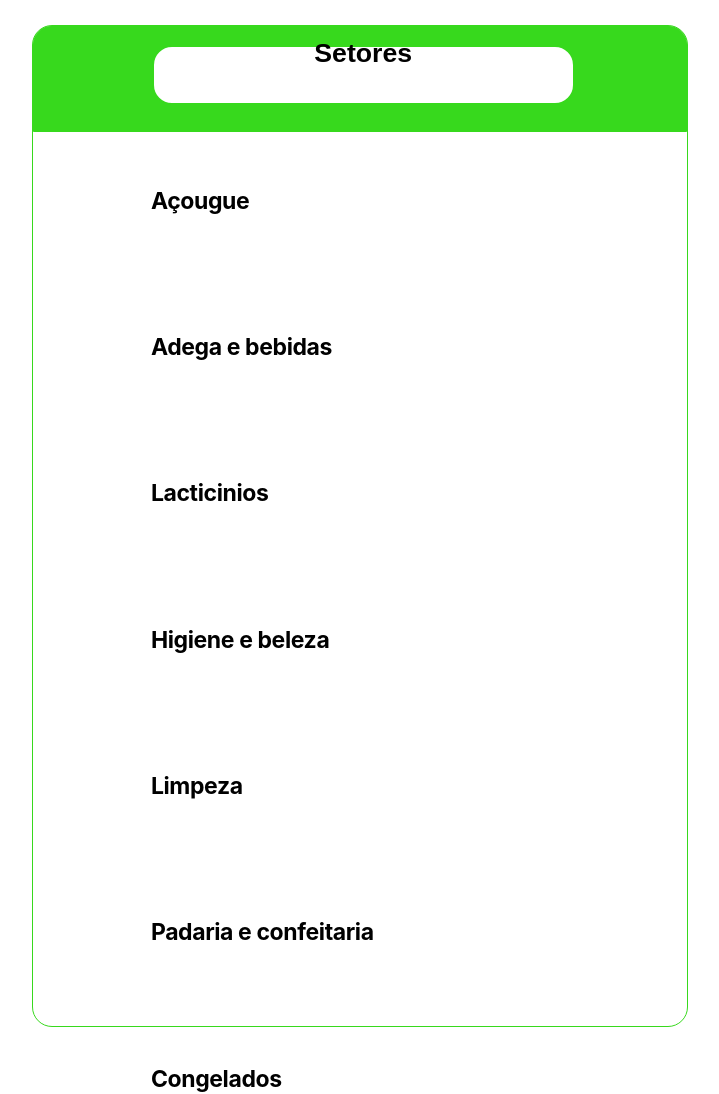
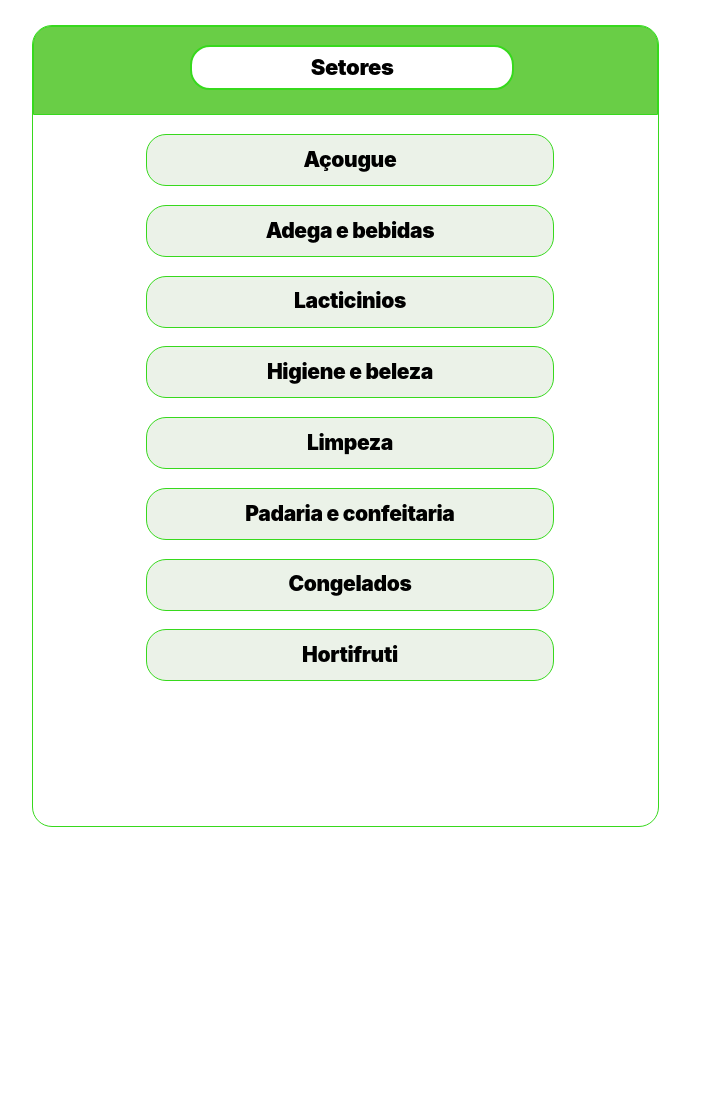
Before and after one commit to O-Carvalho/Smart-Cart, a plain HTML site: page src/Setores - outro/index.html in a window 1280 px wide. Shown: the top 1094 px of the page, without its empty margins (280-999 px from the left). After the commit the page ends 1057 px from the top, so only its background shows below. Drawn offline with Linux system fonts and the light colour scheme.

Commit message:
Update styles.css

```diff
--- a/src/Setores - outro/styles.css
+++ b/src/Setores - outro/styles.css
@@ -9,11 +9,12 @@
     border-radius: 20px;
     padding: 0%;
     margin-top: 3%;
-    height: 1000px;
+    height: 800px;
+    width: 625px;
 }
 
 .titulo {
-    background-color: #37D91D;
+    background-color: #69CE46;
     margin: 0%;
     border: 1px solid #37D91D;
     border-radius: 18px 18px 0 0 ;
@@ -24,40 +25,183 @@
     align-items: center;
     justify-content: center;
 
-    margin-left: 18%;
+    margin-left: 25%;
     margin-right: 10%;
     margin-top: 0%;
-    background-color: white;
-    height: 60px;
-    width: 65%;
+    background-color: #FFFFFF;
+    height: 45px;
+    width: 52%;
     padding: 0%;
     margin-bottom: 4%;
     border: 2px solid #37D91D;
     border-radius: 20px;
 }
 
-img {
-    display: flex;
-    align-items: top;
-
-    max-width:5px;
-    max-height:5px;
-    margin-bottom: 5%;
-}
-
-p {
+h1 {
     font-family: 'Inter';
     font-style: normal;
-    font-weight: 700;
-    font-size: 23px;
+    font-weight: 900;
+    font-size: 22px;
     line-height: 24px;
     display: flex;
     align-items: center;
 
-    padding-top: 57px;
+    padding-top: 31px;
 
 
     letter-spacing: -0.017em;
 
     color: #000000;
 }
+
+p {
+    font-family: 'Inter';
+    font-style: normal;
+    font-weight: 900;
+    font-size: 21px;
+    line-height: 24px;
+    display: flex;
+    align-items: center;
+    text-align: center;
+    letter-spacing: -0.017em;
+
+    padding-top: 40px;
+
+    color: #000000
+}
+
+.butchery {
+    display: flex;
+    align-items: center;
+    justify-content: center;
+
+    margin-left: 18%;
+    margin-right: 10%;
+    margin-top: 3%;
+    margin-bottom: 0%;
+    background-color: #EBF2E8;
+    height: 50px;
+    width: 65%;
+
+    border: 1px solid #37D91D;
+    border-radius: 20px;
+}
+
+.drinks {
+    display: flex;
+    align-items: center;
+    justify-content: center;
+
+    margin-left: 18%;
+    margin-right: 10%;
+    margin-top: 3%;
+    margin-bottom: 0%;
+    background-color: #EBF2E8;
+    height: 50px;
+    width: 65%;
+
+    border: 1px solid #37D91D;
+    border-radius: 20px;
+}
+
+.dairy {
+    display: flex;
+    align-items: center;
+    justify-content: center;
+
+    margin-left: 18%;
+    margin-right: 10%;
+    margin-top: 3%;
+    margin-bottom: 0%;
+    background-color: #EBF2E8;
+    height: 50px;
+    width: 65%;
+
+    border: 1px solid #37D91D;
+    border-radius: 20px;
+}
+
+.beauty {
+    display: flex;
+    align-items: center;
+    justify-content: center;
+
+    margin-left: 18%;
+    margin-right: 10%;
+    margin-top: 3%;
+    margin-bottom: 0%;
+    background-color: #EBF2E8;
+    height: 50px;
+    width: 65%;
+
+    border: 1px solid #37D91D;
+    border-radius: 20px;
+}
+
+.cleaning {
+    display: flex;
+    align-items: center;
+    justify-content: center;
+
+    margin-left: 18%;
+    margin-right: 10%;
+    margin-top: 3%;
+    margin-bottom: 0%;
+    background-color: #EBF2E8;
+    height: 50px;
+    width: 65%;
+
+    border: 1px solid #37D91D;
+    border-radius: 20px;
+}
+
+.bakery {
+    display: flex;
+    align-items: center;
+    justify-content: center;
+
+    margin-left: 18%;
+    margin-right: 10%;
+    margin-top: 3%;
+    margin-bottom: 0%;
+    background-color: #EBF2E8;
+    height: 50px;
+    width: 65%;
+
+    border: 1px solid #37D91D;
+    border-radius: 20px;
+}
+
+.frozen {
+    display: flex;
+    align-items: center;
+    justify-content: center;
+
+    margin-left: 18%;
+    margin-right: 10%;
+    margin-top: 3%;
+    margin-bottom: 0%;
+    background-color: #EBF2E8;
+    height: 50px;
+    width: 65%;
+
+    border: 1px solid #37D91D;
+    border-radius: 20px;
+}
+
+.hortifruti {
+    display: flex;
+    align-items: center;
+    justify-content: center;
+
+    margin-left: 18%;
+    margin-right: 10%;
+    margin-top: 3%;
+    margin-bottom: 0%;
+    background-color: #EBF2E8;
+    height: 50px;
+    width: 65%;
+
+    border: 1px solid #37D91D;
+    border-radius: 20px;
+}
```
